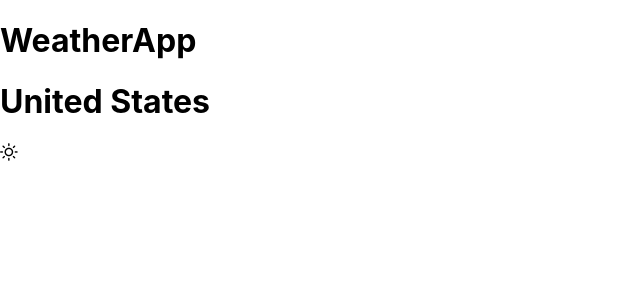
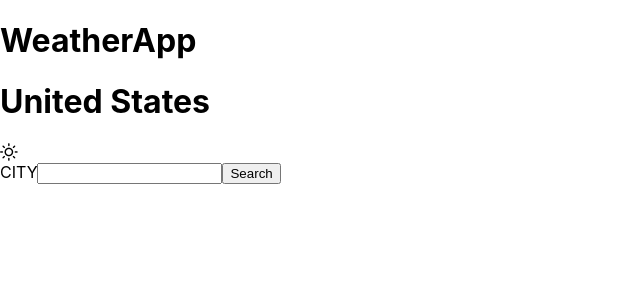
Before and after one commit to PaulDSink/Weather-App, a React (Create React App) app: page /show in a window 1280 px wide. Shown: the top 300 px of the page, without its empty margins (0-640 px from the left). Built offline with nearby package versions, Linux system fonts and the light colour scheme; no server answers.

Commit message:
search setup

```diff
--- a/src/App.js
+++ b/src/App.js
@@ -6,6 +6,7 @@ import Header from './components/Header/Header'
 import Show from './components/Show/Show'
 import axios from 'axios'
 import 'weather-icons/css/weather-icons.min.css'
+import HomeSearch from './components/HomeSearch/HomeSearch';
 
 
 export default class App extends Component {
@@ -49,14 +50,29 @@ export default class App extends Component {
         }
       ],
     }
+    this.inputUpdated = this.inputUpdated.bind(this);
   }
 componentDidMount = ()=>{
   this.getWeather();
 };
 
+inputUpdated(e){
+  const value = e;
+  console.log(value)
+
+  this.setState({ location: value})
+  console.log(this.state.location)
+  this.getWeather();
+
+}
 
   getWeather = async()=>{
-    let response = await axios.get(`http://api.weatherapi.com/v1/forecast.json?key=383bba998c9840e5b57160359201911&q=new_York&days=7`);
+    if(this.state.location === ''){
+      let response = await axios.get(`http://api.weatherapi.com/v1/forecast.json?key=383bba998c9840e5b57160359201911&q=new_York&days=7`);
+
+    }
+      let response = await axios.get(`http://api.weatherapi.com/v1/forecast.json?key=383bba998c9840e5b57160359201911&q=${this.state.location}&days=7`);
+
 
 
       this.setState({weather: response});
@@ -74,6 +90,7 @@ componentDidMount = ()=>{
               <Home cities={this.state.cities}/> }/>
             <Route exact path="/show" component={Show} />
           </Switch>
+          <HomeSearch inputUpdated={this.inputUpdated}/>
         </main>
       </div>
     );
--- /dev/null
+++ b/src/components/HomeSearch/HomeSearch.js
@@ -0,0 +1,28 @@
+import React, { Component } from 'react'
+import {Route, Link, Switch, Redirect} from 'react-router-dom'
+// import './App.css';
+
+
+export default class HomeSearch extends Component {
+    constructor(props){
+        super(props)
+    }
+
+  render() {
+    return (
+      <div className="search">
+          <form onSubmit={ (event)=>{
+              event.preventDefault();
+            //   console.log(event.target.cityname.value);
+              this.props.inputUpdated(event.target.cityname.value)
+          }}>
+              <label htmlFor='cityname'>CITY</label>
+              <input className='search' type='input'name='cityname' />
+              <button className="myButton" type="submit">Search</button>
+        </form>
+
+
+      </div>
+    );
+  }
+}
```
